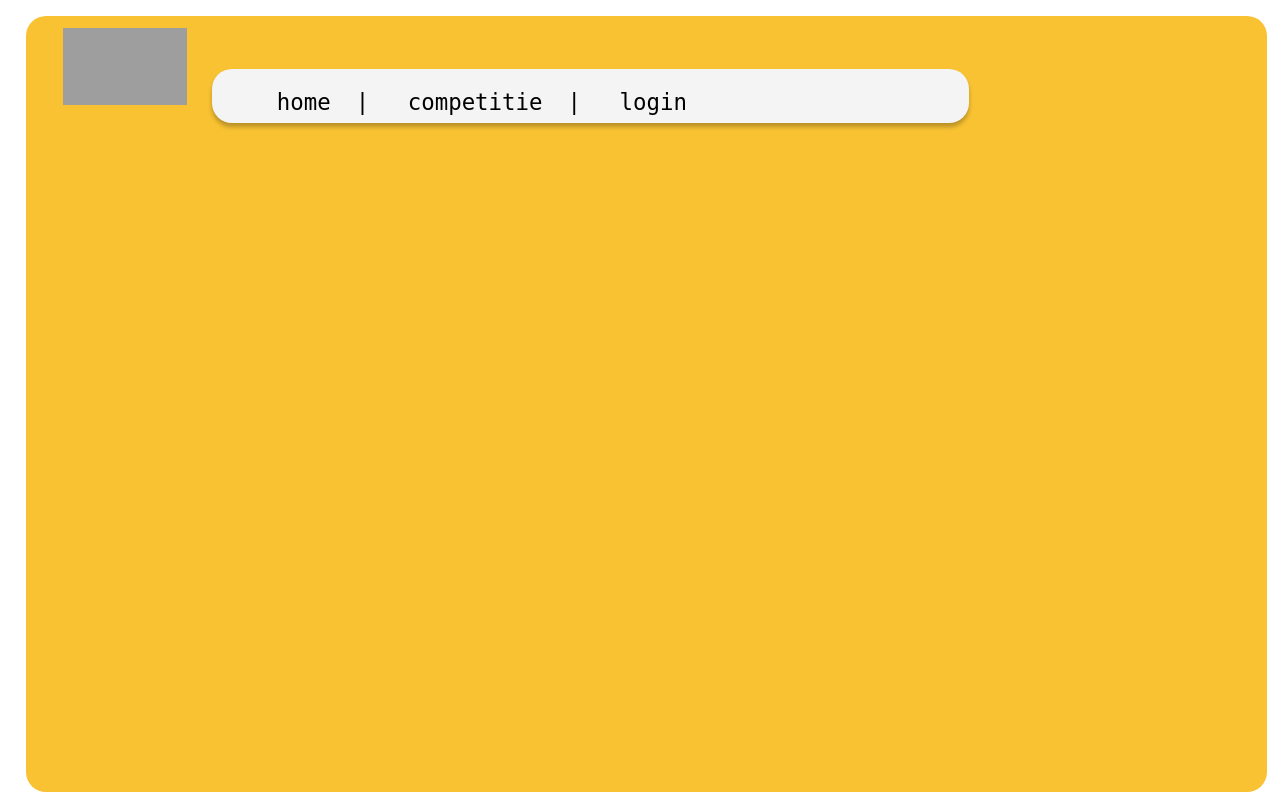
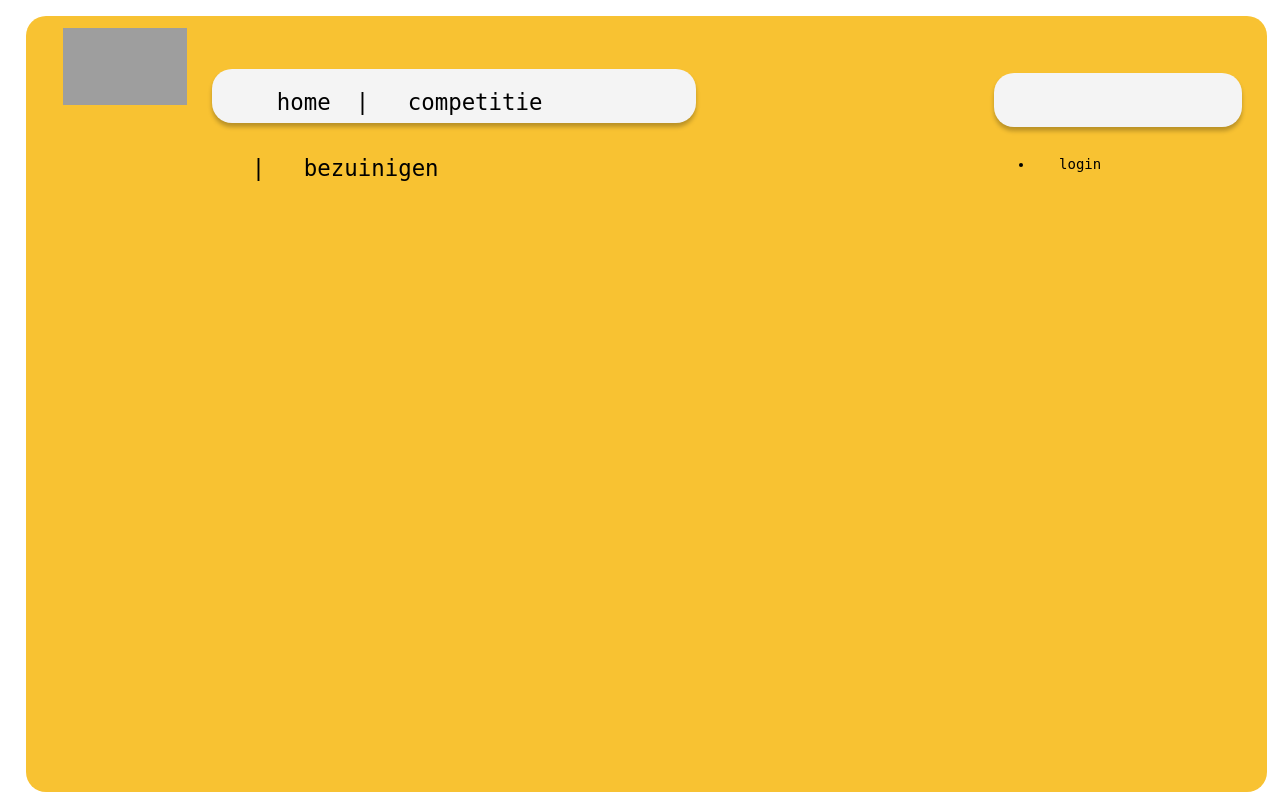
Before and after one commit to thatdudeyoudontknow/IOT-Project-Powerchainger, a Flask app: page / in a window 1280 px wide. Run offline with Flask 3, Linux system fonts and the light colour scheme; grey boxes are pictures that could not be loaded.

Commit message:
Nieuwe dingen

```diff
--- a/IOT/app/static/css/stylesheettest.css
+++ b/IOT/app/static/css/stylesheettest.css
@@ -39,11 +39,25 @@ body {
 }
 
 
+.searchbar{/* Rectangle 17 */
+
+    position: relative;
+    width: 20%;
+    height: 3%;
+    left: 53%;
+    top: -18%;
+
+    background: #F4F4F4;
+    border: 0.5px solid #000000;
+    box-shadow: 0px 4px 4px rgba(0, 0, 0, 0.25);
+    border-radius: 20px;
+}
+
 
 .top{/* Rectangle 10 */
 
     position: relative;
-    width: 61%;
+    width: 39%;
     height: 7%;
     left: 15%;
     top: -11%;
@@ -58,9 +72,9 @@ body {
 
     position: relative;
     width: 20%;
-    height: 8%;
+    height: 7%;
     left: 78%;
-    top: -23%;
+    top: -19.3%;
 
     background: #F4F4F4;
     box-shadow: 0px 4px 4px rgba(0, 0, 0, 0.25);
--- a/IOT/app/templates/public/templates/iot_template.html
+++ b/IOT/app/templates/public/templates/iot_template.html
@@ -19,19 +19,22 @@
 
                 <div class="collapse navbar-collapse" id="navbarNav">
                   <div id ="navigation">
-                  <ul>
-                    <li><a href="#home">home</a></li>
-                    <li><a href="#competitie">competitie</a></li>
-                    <li><a href="#login">login</a></li>
-                  </ul>
-
-
+                    <ul>
+                      <li><a href="#home">home</a></li>
+                      <li><a href="#competitie">competitie</a></li>
+                      <li><a href="#bezuiningen">bezuinigen</a></li>
+                    </ul>
+                  </div>
+                </div>
               </div>
           <!-- Topbar -->
 
           <!-- Top inlog -->
               <div class="inlog">
 
+                <ul>
+                  <li><a href="#login">login</a></li>
+                </ul>
 
               </div>
           <!-- Top inlog -->
```
